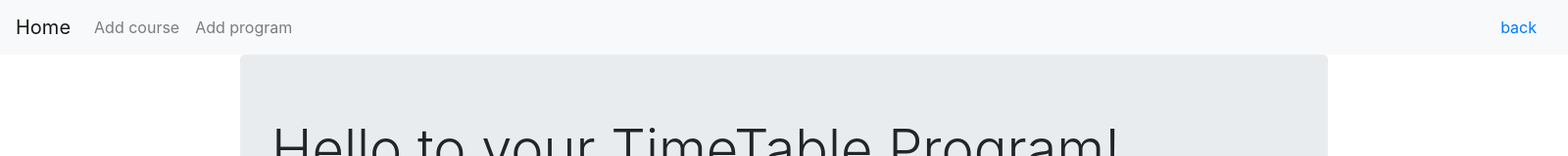
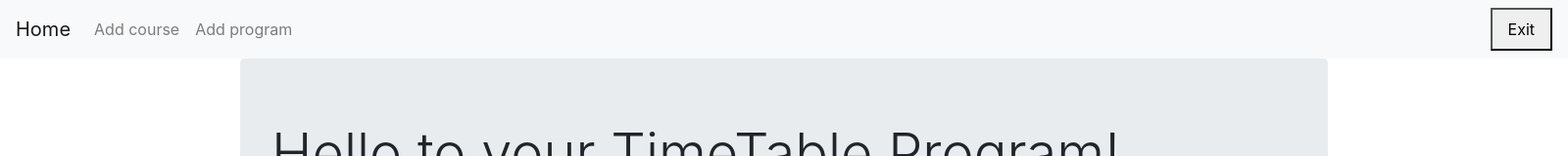
Before and after one commit to muhannad-ibrahim/TimeTableProject, an Electron app: page index.html in a window 1600 px wide. Shown: the top 160 px of the page at 98% size. Drawn offline with nearby package versions, Linux system fonts and the light colour scheme.

Commit message:
Trying to add scrpit for exit button

```diff
--- a/index.html
+++ b/index.html
@@ -1,11 +1,21 @@
 <!--@require('bootstrap')-->
+
 <html lang="en">
 <head>
     <title>TEST TITLE</title>
     <link rel="stylesheet" href="node_modules/bootstrap-4.4.1-dist/css/bootstrap.min.css">
     <script type="text/javascript" src="node_modules/bootstrap-4.4.1-dist/js/bootstrap.min.js"></script>
+    <script>
+
+         function exit()
+            {
+                const { app } = require('electron')
+                app.quit();
+            }
+    </script>
 </head>
 <body>
+
   <!-- default bootstrap navbar -->
   <nav class="navbar navbar-expand-lg navbar-light bg-light">
       <a class="navbar-brand" href="#">Home</a>
@@ -24,7 +34,7 @@
           </ul>
           <ul class="nav  navbar-right">
             <li class="nav-item">
-              <a class="nav-link" href="/about">back</a>
+              <button class="nav-link" onclick="exit()">Exit</button>
           </li>
           </ul>
       </div>
@@ -41,6 +51,7 @@
           </div>
         </div>
   </div>
+
   <div class="text-center">
     <img src="img/TimeTablewel.png" class="img-fluid. max-width: 100%" alt="welcome" >
   </div>
--- a/main.js
+++ b/main.js
@@ -9,6 +9,8 @@ function createWindow () {
       nodeIntegration: true,
     }
   })
+
+
 
   // Open the DevTools.
   let menu = Menu.buildFromTemplate([
```
Also changed, not shown: index.js (added).
